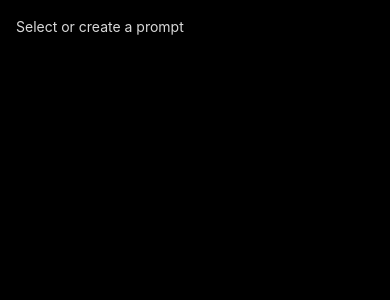
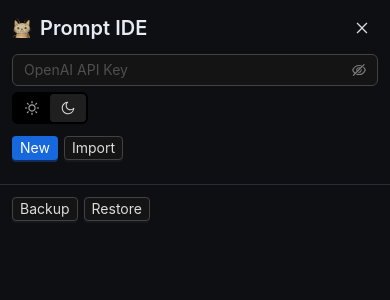
Before and after one commit to TAPAKAHOKOT/promptIDE, a React (Vite) app: page / in a window 390 px wide. Shown: the top 300 px of the page. Built offline with nearby package versions, Linux system fonts and the light colour scheme.

Commit message:
Микро фикс мобильной версии

```diff
--- a/src/App.jsx
+++ b/src/App.jsx
@@ -60,6 +60,15 @@
       return () => { document.body.style.overflow = prev }
     } catch {}
   }, [isMobile, isSiderCollapsed])
+
+  // Auto-open menu on mobile when there are no prompts
+  useEffect(() => {
+    try {
+      if (isMobile && Array.isArray(prompts) && prompts.length === 0) {
+        setIsSiderCollapsed(false)
+      }
+    } catch {}
+  }, [isMobile, prompts?.length])
 
   // load from localStorage once
   useEffect(() => {
@@ -1309,7 +1318,10 @@
                 </div>
               </div>
             ) : (
-              <div>Select or create a prompt</div>
+              <div style={{ display: 'flex', alignItems: 'center', gap: 8 }}>
+                <Button type="text" className="mobile-only" icon={<MenuOutlined />} onClick={() => setIsSiderCollapsed(false)} />
+                <div>Select or create a prompt</div>
+              </div>
             )}
           </div>
         ) : (
```
